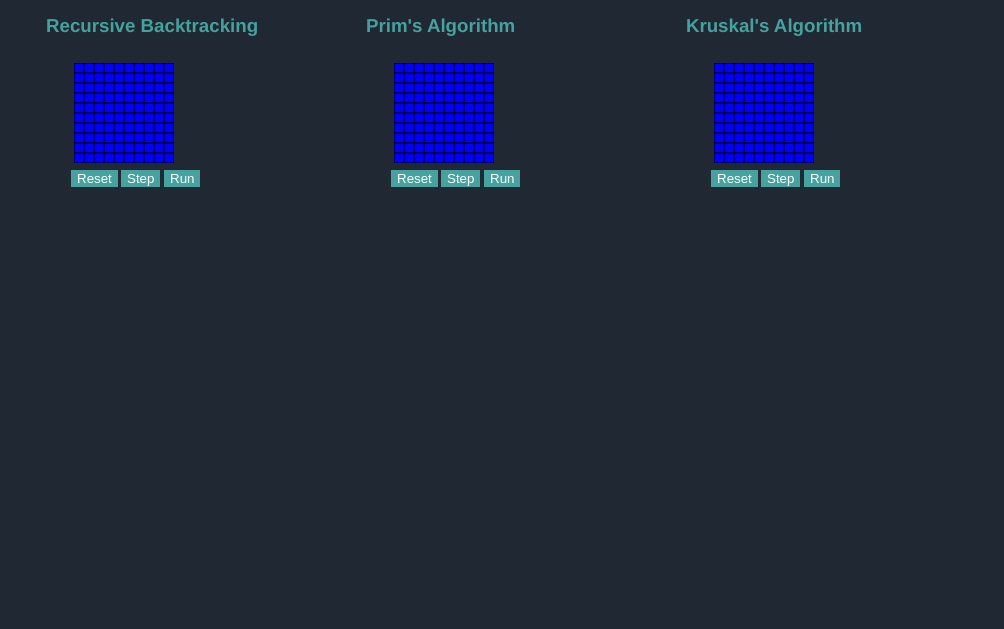
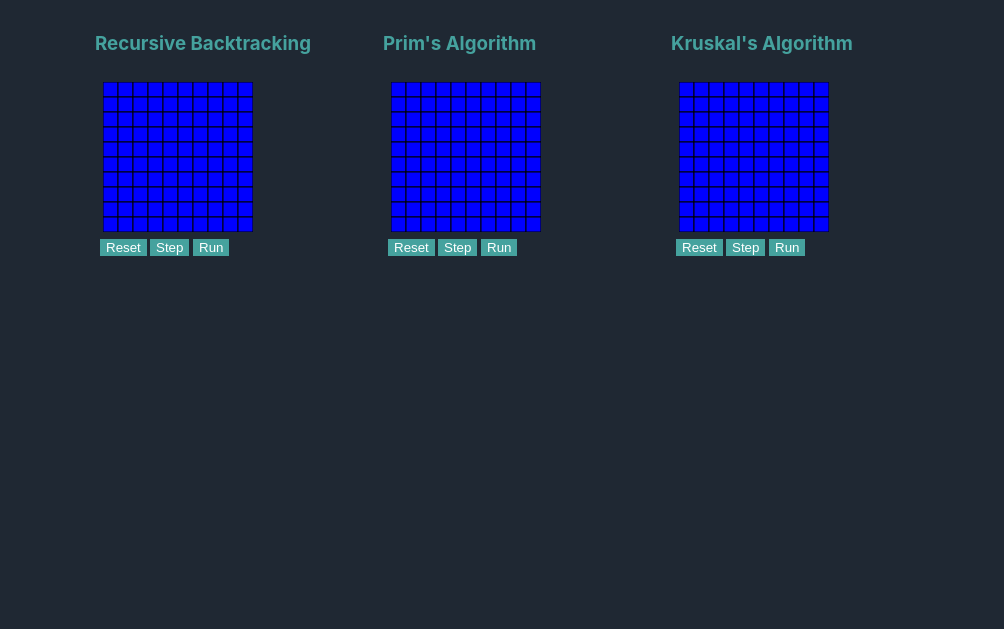
Before and after one commit to js986/MazeGenerator, a plain HTML site: page index.html in a window 1280 px wide. Shown: the part 171-800 px from the top of the page, without its empty margins (129-1133 px from the left). Drawn offline with nearby package versions, Linux system fonts and the light colour scheme.

Commit message:
add styling to main page

```diff
--- a/backtrackmain.js
+++ b/backtrackmain.js
@@ -8,9 +8,9 @@ function setup() {
   stepbutton = createButton('Step');
   runbutton = createButton('Run');
   resetbutton = createButton('Reset');
-  resetbutton.position(0,110);
-  stepbutton.position(50,110);
-  runbutton.position(93,110);
+  resetbutton.position(0,160);
+  stepbutton.position(50,160);
+  runbutton.position(93,160);
   resetbutton.mousePressed(drawReset);
   stepbutton.mousePressed(drawStep);
   runbutton.mousePressed(drawRun);
--- a/index.html
+++ b/index.html
@@ -12,15 +12,15 @@
     <div class="row">
       <div id="col1" class="column">
         <h3>Recursive Backtracking</h3>
-        <iframe id="backtrack"  title="Recursive Backtracking" src="backtrack.html"></iframe>
+        <iframe id="backtrack"  class="grid" title="Recursive Backtracking" src="backtrack.html"></iframe>
       </div>
       <div id="col2" class="column">
         <h3>Prim's Algorithm</h3>
-        <iframe id="prim"  title="Prims's Algorithm" src="prim.html"></iframe>
+        <iframe id="prim"  class="grid" title="Prims's Algorithm" src="prim.html"></iframe>
       </div>
       <div id="col3" class="column">
         <h3>Kruskal's Algorithm</h3>
-        <iframe id="kruskal" title="Kruskal's Algorithm" src="kruskal.html"></iframe>
+        <iframe id="kruskal" class="grid" title="Kruskal's Algorithm" src="kruskal.html"></iframe>
       </div>
     </div>
   </body>
--- a/kruskalmain.js
+++ b/kruskalmain.js
@@ -9,9 +9,9 @@ function setup() {
   stepbutton = createButton('Step');
   runbutton = createButton('Run');
   resetbutton = createButton('Reset');
-  resetbutton.position(0,110);
-  stepbutton.position(50,110);
-  runbutton.position(93,110);
+  resetbutton.position(0,160);
+  stepbutton.position(50,160);
+  runbutton.position(93,160);
   resetbutton.mousePressed(drawReset);
   stepbutton.mousePressed(drawStep);
   runbutton.mousePressed(drawRun);
--- a/mazebacktrack.js
+++ b/mazebacktrack.js
@@ -4,8 +4,8 @@ class MazeBackTrack {
     this.height = height;
     this.maze = [];
     this.stack = [];
-    this.screenHeight = 100;
-    this.screenWidth = 100;
+    this.screenHeight = 150;
+    this.screenWidth = 150;
     this.visited = 1;
     this.tileWidth = Math.floor(this.screenWidth/this.width);
     this.tileHeight = Math.floor(this.screenHeight/this.height);
--- a/mazekruskals.js
+++ b/mazekruskals.js
@@ -3,8 +3,8 @@ class KruskalMaze {
   constructor(width, height) {
     this.width = width;
     this.height = height;
-    this.screenHeight = 100;
-    this.screenWidth = 100;
+    this.screenHeight = 150;
+    this.screenWidth = 150;
     this.start = null;
     this.end = null;
     this.maze = [];
--- a/mazeprims.js
+++ b/mazeprims.js
@@ -3,8 +3,8 @@ class PrimMaze {
   constructor(width, height) {
     this.width = width;
     this.height = height;
-    this.screenHeight = 100;
-    this.screenWidth = 100;
+    this.screenHeight = 150;
+    this.screenWidth = 150;
     this.visited = 1;
     this.frontiers = [];
     this.maze = [];
--- a/primmain.js
+++ b/primmain.js
@@ -8,9 +8,9 @@ function setup() {
   stepbutton = createButton('Step');
   runbutton = createButton('Run');
   resetbutton = createButton('Reset');
-  resetbutton.position(0,110);
-  stepbutton.position(50,110);
-  runbutton.position(93,110);
+  resetbutton.position(0,160);
+  stepbutton.position(50,160);
+  runbutton.position(93,160);
   resetbutton.mousePressed(drawReset);
   stepbutton.mousePressed(drawStep);
   runbutton.mousePressed(drawRun);
--- a/styles.css
+++ b/styles.css
@@ -1,3 +1,5 @@
+
+/*
 #kruskal {
   padding-left: 20px;
   padding-right: 20px;
@@ -22,6 +24,7 @@
   border: none;
 
 }
+*/
 
 * {
   box-sizing: border-box;
@@ -48,13 +51,16 @@ p {
 
 body {
   margin: auto;
-  max-width: 960px;
-  font-family: Helvetica, Arial, sans-serif;
+  max-width: 60rem;
+  padding: 0 1rem;
+  margin: 3rem auto 6rem;
+  font-family: -apple-system, BlinkMacSystemFont, Segoe UI, Roboto, Oxygen,
+  Ubuntu, Cantarell, Fira Sans, Droid Sans, Helvetica Neue, sans-serif;
   background-color: #1F2833;
 }
 
 
-
+/*
 .column {
   float: left;
   width: 33.33%;
@@ -69,9 +75,32 @@ body {
   display: table;
   clear: both;
 }
+*/
+
+.row {
+  display: grid;
+  grid-template-columns: repeat(auto-fit, minmax(12rem,16rem));
+  justify-content: center;
+  grid-gap: 2rem;
+}
+
+.column {
+  overflow: hidden;
+  display: flex;
+  flex-direction: column;
+  justify-content: space-between;
+}
+
+.grid {
+  width: 100%;
+  height: 12rem;
+  border: none;
+  display: block;
+}
 
 @media screen and (max-width:600px) {
   .column {
     width: 100%;
+
   }
 }
```
